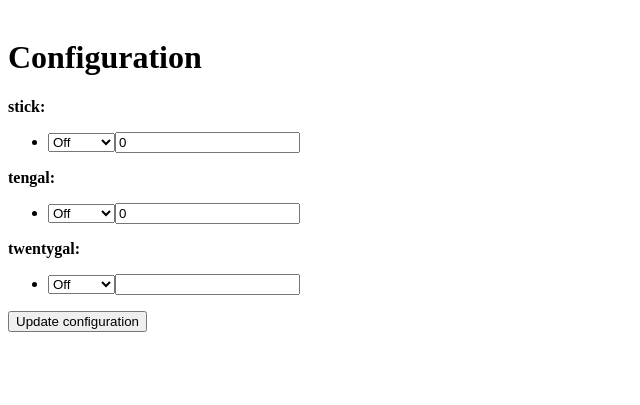
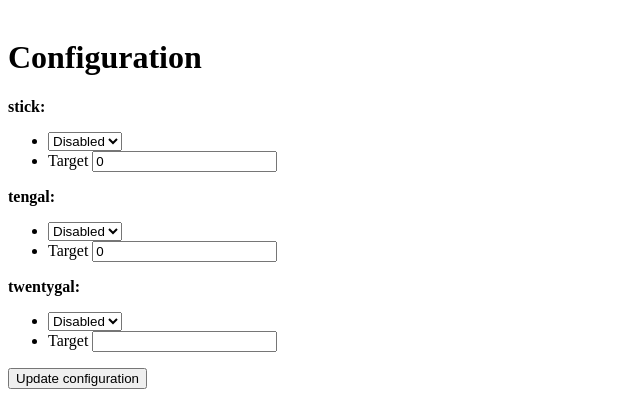
Before and after one commit to seiniku/drunken-control, a Flask app: page / in a window 1280 px wide. Shown: the part 413-818 px from the top of the page, without its empty margins (0-640 px from the left). Before the commit the page ends 745 px from the top, so only its background shows below. Run offline with Flask 2, Linux system fonts and the light colour scheme; some libraries are stand-ins or nearby versions.

Commit message:
yamlwork

```diff
--- a/templates/home.html
+++ b/templates/home.html
@@ -4,7 +4,7 @@
             {% for item in kettles %}
             #{{ item|e }} {
                 width: 250px; height: 200px;
-                {% if kettles[item].state != "off" %}
+                {% if kettles[item].state != "disabled" %}
                 display: inline-block;
                 {% else %}
                 display: none;
@@ -40,7 +40,7 @@
                     }).done(function( data) {
                         {% for item in kettles %}
                         {{ item|e }}.refresh(data["{{ item }}"]["temp"]);
-                        if (data["{{ item|e }}"]["state"] != "off"){
+                        if (data["{{ item|e }}"]["state"] != "disabled"){
                             document.getElementById("{{ item|e }}").style.display = 'inline-block';
                             }
                         else {
@@ -50,7 +50,7 @@
 
                         document.getElementById("status").innerHTML = "";
                         $.each(data, function(name,data){
-                            if (data["state"] != "off"){
+                            if (data["state"] != "disabled"){
                                 var temp = parseFloat(data["temp"]).toFixed(2);
                                 var thediv = document.getElementById("status");
                                 var outstring = name + " is at " + data["temp"];
@@ -76,7 +76,7 @@
         <h1>
             <div id="status">
         {% for item in kettles %}
-            {% if kettles[item].state != "off" %}
+            {% if kettles[item].state != "disabled" %}
             {{ item|e }} is at {{ kettles[item].temp|e }} {% if kettles[item[state]] == "control" %} and is aiming for {{ kettles[item].target|e }} {% endif %}
                 <br />
             {% endif %}
@@ -96,14 +96,15 @@
 	<UL>
 
         <LI><select name="{{ item|e }}_state">
-            <option value="off" {% if kettles[item].state == "off" %} selected {% endif %}>Off</option>
+            <option value="disabled" {% if kettles[item].state == "disabled" %} selected {% endif %}>Disabled</option>
             <option value="monitor" {% if kettles[item].state == "monitor" %} selected {% endif %}>Monitor</option>
             <option value="control" {% if kettles[item].state == "control" %} selected {% endif %}>Control</option>
+        </select></LI>
 		<LI>Target <input name="{{ item|e  }}_target" type=number value={{ kettles[item].target|e }}></LI>
 	</UL>
 	{% endfor %}
 	<input type="submit" value="Update configuration">
-	</form
-     </body
+</form>
+     </body>
 
 </html>
--- a/webapp.py
+++ b/webapp.py
@@ -127,7 +127,7 @@ def configure():
         newconfigs[config]["target"] = str(request.form[config + "_target"])
     try:
         f = open("config.yaml", 'w')
-        data = dump(newconfigs, f,  Dumper=Dumper)
+        data = dump(newconfigs, f,  Dumper=Dumper, default_flow_style=False)
         f.close()
     except:
         print "error updating config file"
```
Also changed, not shown: lib/kettle.py (+5 -5 lines), 1 other file.
